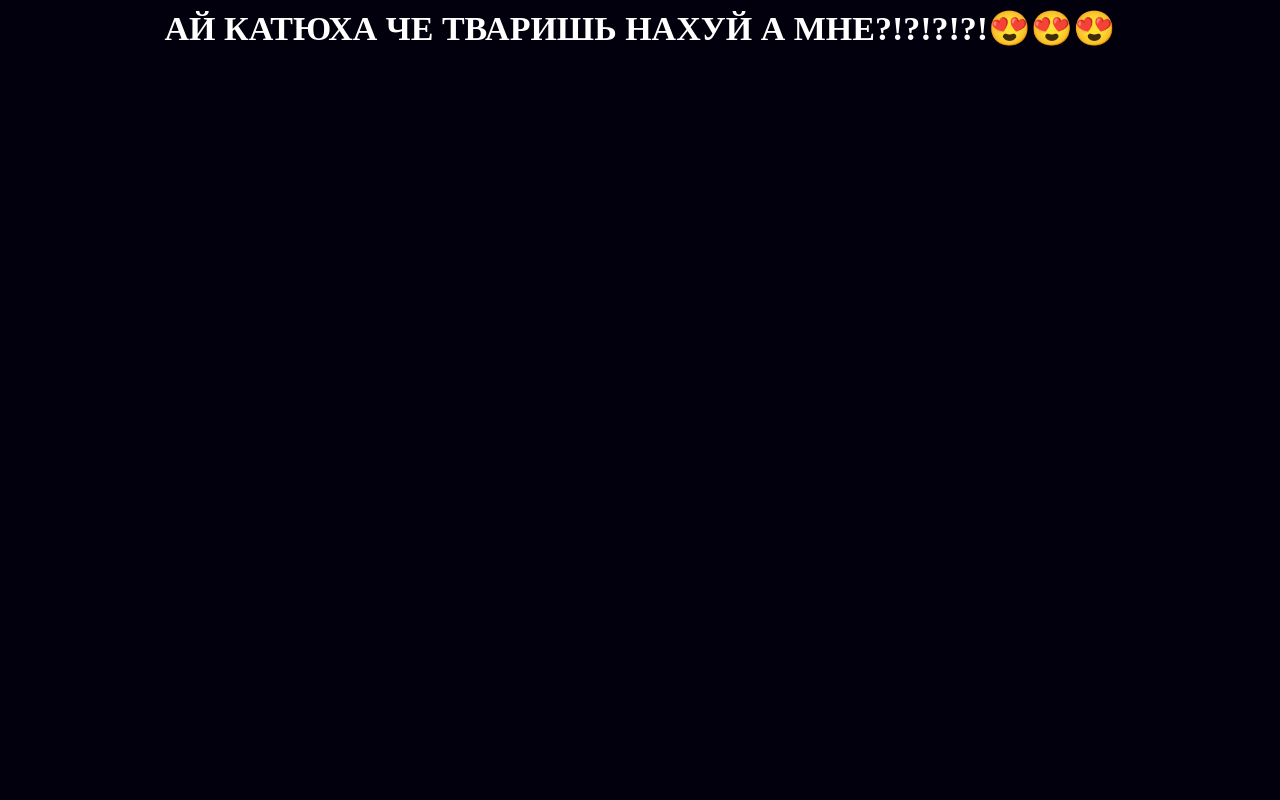
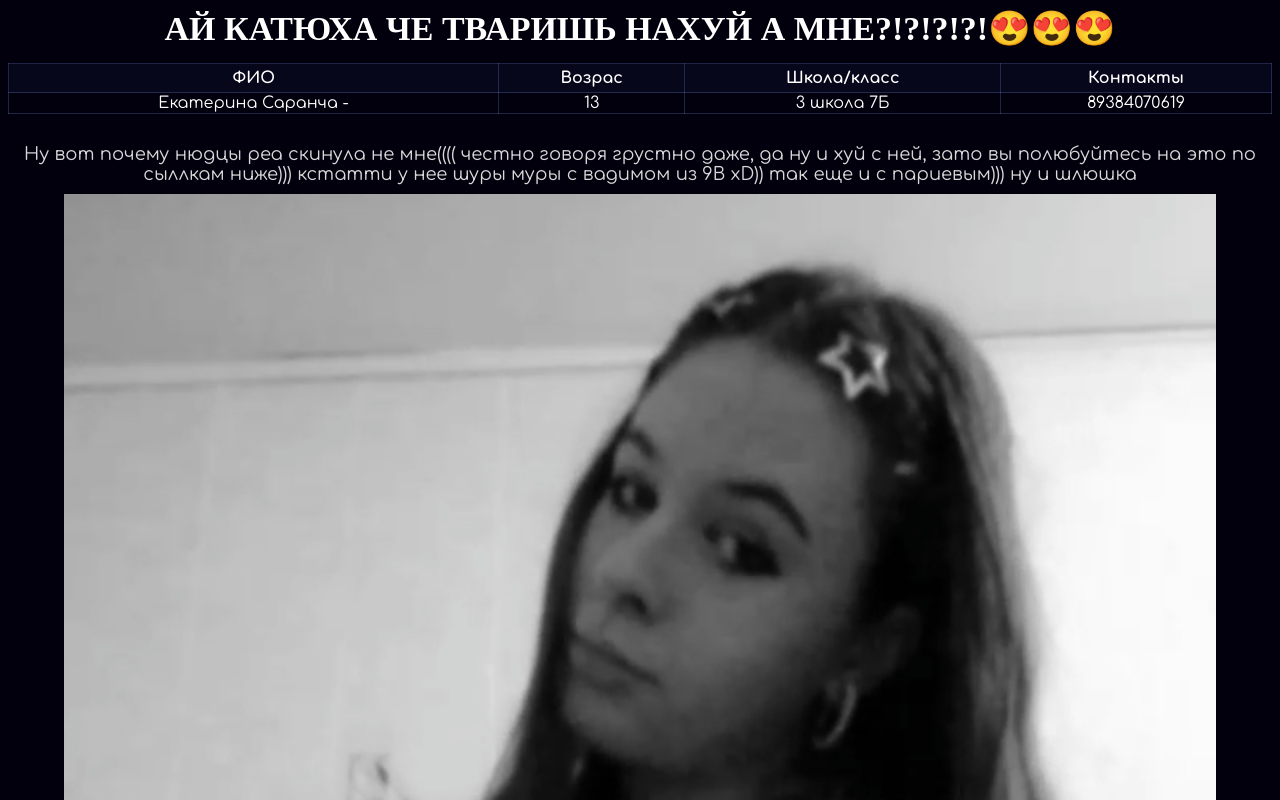
Before and after one commit to DeurGD/hall-of-flame2, a plain HTML site: page pages/saranha.html in a window 1280 px wide. Shown: the top 800 px of the page. Drawn offline with Linux system fonts and the light colour scheme; a web font is replaced by a local one.

Commit message:
саранча

```diff
--- a/pages/pages.css
+++ b/pages/pages.css
@@ -6,6 +6,7 @@ a {
 }
 
 .table {
+    margin-top: 15px;
     font-family: "Comfortaa", serif;
     font-optical-sizing: auto;
     font-weight: 400;
@@ -50,6 +51,15 @@ a {
     font-style: normal;
 }
 
+.photo2 {
+    margin-top: 10px;
+    width: 90vw;
+    height: 90vw;
+    background-image: url("saranha.jpg");
+    background-repeat: no-repeat;
+    background-size: cover;
+}
+
 .photo1 {
     margin-top: 10px;
     width: 90vw;
--- a/pages/saranha.html
+++ b/pages/saranha.html
@@ -5,7 +5,7 @@
 <head>
     <meta charset="UTF-8">
     <meta name="viewport" content="width=device-width, initial-scale=1">
-    <title>ЗСК - Париев</title>
+    <title>ЗСК - Саранча</title>
     <link rel="preconnect" href="https://fonts.googleapis.com">
     <link rel="preconnect" href="https://fonts.gstatic.com" crossorigin>
     <link href="https://fonts.googleapis.com/css2?family=Comfortaa:wght@300..700&family=Oswald:wght@200..700&display=swap" rel="stylesheet">
@@ -14,8 +14,30 @@
 </head>
 
 <body style="background-color: #01000c">
-    <div class="header">АЙ КАТЮХА ЧЕ ТВАРИШЬ НАХУЙ А МНЕ?!?!?!?!😍😍😍</div>
-    <div></div>
+    <div class="main">
+        <div class="header">АЙ КАТЮХА ЧЕ ТВАРИШЬ НАХУЙ А МНЕ?!?!?!?!😍😍😍</div>
+        <table class="table">
+            <thead>
+                <tr>
+                    <th>ФИО</th>
+                    <th>Возрас</th>
+                    <th>Школа/класс</th>
+                    <th>Контакты</th>
+                </tr>
+            </thead>
+            <tbody>
+                <tr>
+                    <td>Екатерина Саранча -</td>
+                    <td>13</td>
+                    <td>3 школа 7Б</td>
+                    <td>89384070619</td>
+                </tr>
+            </tbody>
+        </table>
+        <div class="text">Ну вот почему нюдцы реа скинула не мне(((( честно говоря грустно даже, да ну и хуй с ней, зато вы полюбуйтесь на это по сыллкам ниже))) кстатти у нее шуры муры с вадимом из 9В xD)) так еще и с париевым))) ну и шлюшка</div>
+        <div class="photo2"></div>
+    </div>
 </body>
 
+
 </html>
```
Also changed, not shown: pages/pariev.html (+0 -3 lines), pages/saranha.jpg (added).
